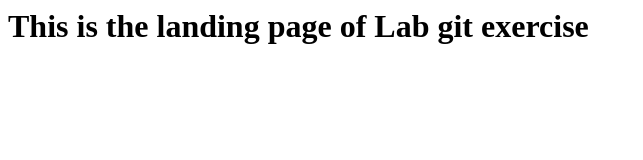
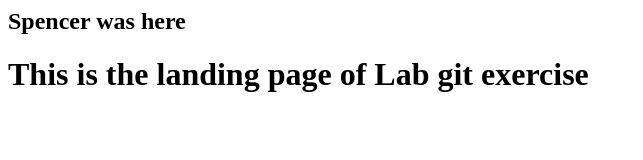
Before and after one commit to nmiii/Lab-git-exercise, a plain HTML site: page index.html in a window 1280 px wide. Shown: the whole page, without its empty margins (0-643 px from the left). Drawn offline with Linux system fonts and the light colour scheme.

Commit message:
Added my name

```diff
--- a/index.html
+++ b/index.html
@@ -1,5 +1,7 @@
 <html>
 	<head>
+
+        <h2>Spencer was here</h2>
 		<h1>This is the landing page of Lab git exercise</h1>
 	</head>
 </html>
```
